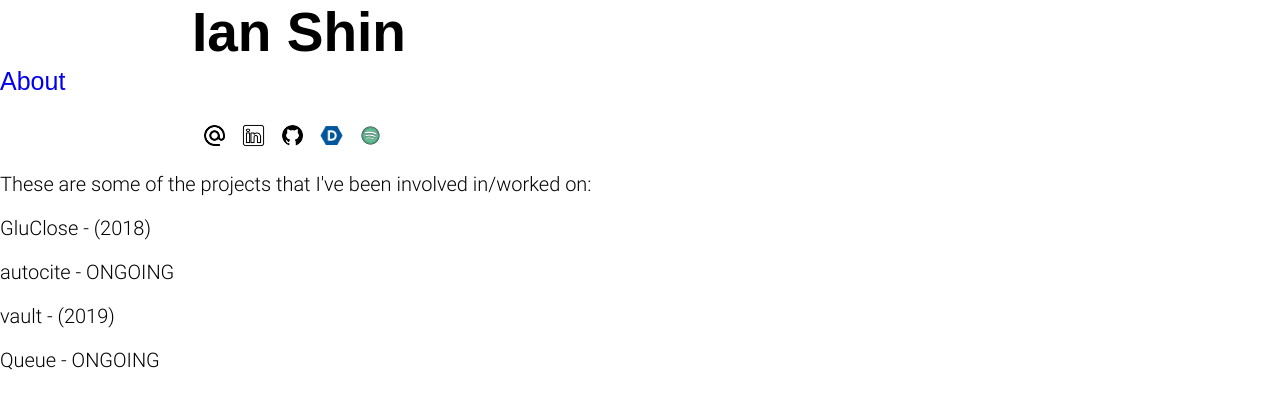
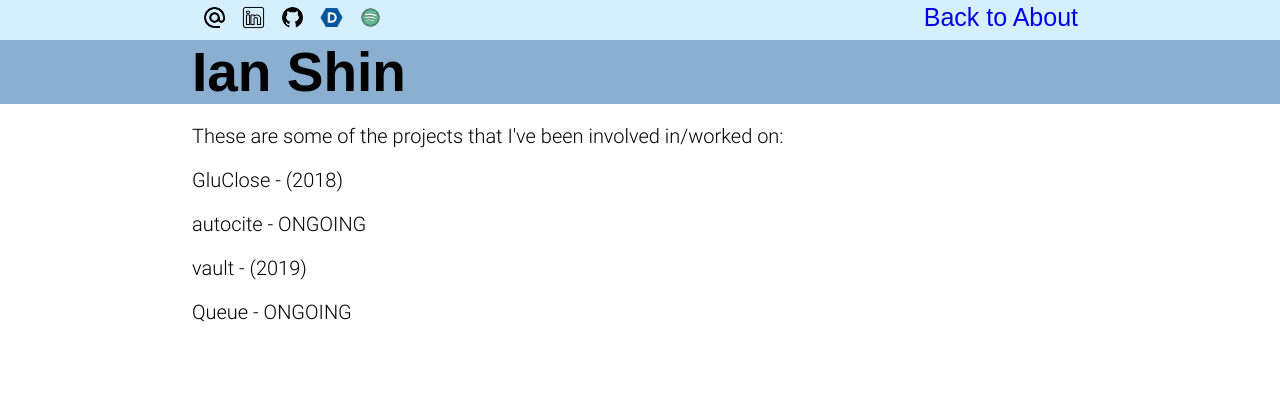
Before and after one commit to ian1780/ian1780.github.io, a website: page pages/projects.html in a window 1280 px wide. Drawn offline with Linux system fonts and the light colour scheme; a web font is replaced by a local one.

Commit message:
11/16/20 v2

```diff
--- a/css/main.css
+++ b/css/main.css
@@ -47,6 +47,8 @@ body {
     margin-left: 15%;
     margin-right: 15%;
     margin-bottom: 2%;
+    font-family: "Roboto", sans-serif;
+    font-size: 20px;
 }
 
 #name-col {
@@ -76,15 +78,6 @@ a:hover {
     opacity: 75%;
 }
 
-#info {
-    font-family: "Roboto", sans-serif;
-    font-size: 20px;
-}
-#projects {
-    font-family: "Roboto", sans-serif;
-    font-size: 20px;
-}
-
 #photos {
     display: grid;
     grid-gap: 20px;
--- a/pages/projects.html
+++ b/pages/projects.html
@@ -17,15 +17,8 @@
 </head>
 <body>
 	<header>
-		<div id="intro">
-			<div id="tab">
-				<div id="name">
-					<h1>Ian Shin</h1>
-				</div>
-				<div id="navigation">
-					<a href="index.html">About</a>
-				</div>
-			</div>
+		<div id="head">
+			<div id="nav-col">
 				<div id="icons">
 					<nav>
 						<a href="mailto:is1780@utexas.edu">
@@ -45,9 +38,18 @@
 						</a>
 					</nav>
 				</div>
+				<div id="navigation">
+					<a href="index.html">Back to About</a>
+				</div>
+			</div>
+			<div id="name-col">
+				<div id="name">
+					<h1>Ian Shin</h1>
+				</div>
+			</div>
 		</div>
 	</header>
-	<div id="projects">
+	<div id="content">
 		<p>
 			These are some of the projects that I've been involved in/worked on:
 		</p>
```
Lines whose indentation alone changed are shown as unchanged.
